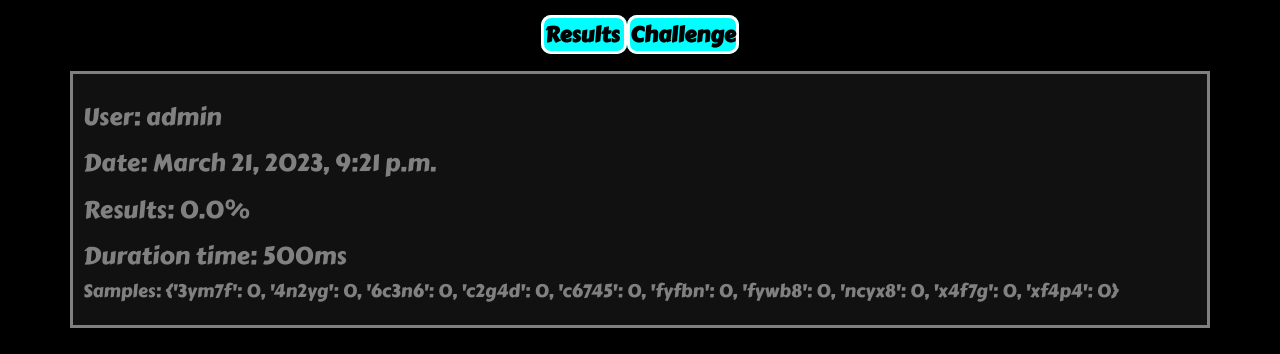
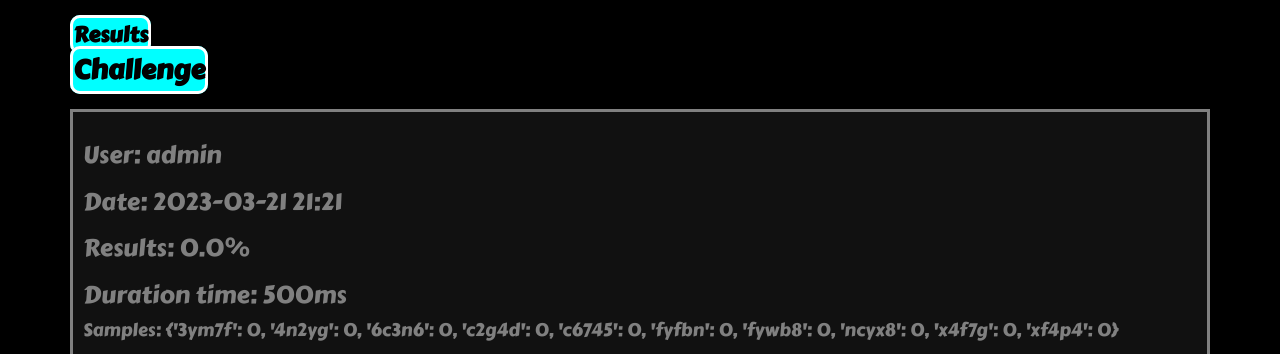
Before and after one commit to pawel9009/Fast-Eyes, a Django app: page /image/list/ in a window 1280 px wide. Shown: the part 52-406 px from the top of the page. Run offline with Django 4.2, Linux system fonts and the light colour scheme; a user stored in the database is signed in; data comes from the database, SQL or seed files in the repository; both versions use the stored data as it was after the commit; some libraries are stand-ins or nearby versions.

Commit message:
some bugs fix

```diff
--- a/project/app/models.py
+++ b/project/app/models.py
@@ -16,12 +16,12 @@ class Image(models.Model):
 
     def __str__(self) -> str:
 
-        return f'{self.name} {self.uuid}'
+        return f'{self.name} {self.correct} {self.incorrect}'
 
 
 class Experiment(models.Model):
     user_id = models.ForeignKey(User, on_delete=models.CASCADE, null=False)
-    date = models.DateField(default=datetime.datetime.now)
+    date = models.DateTimeField(auto_now_add=True)
     pass_rate = models.FloatField(default=0, null=True)
     samples = models.CharField(max_length=256, default=None, null=False)
     duration = models.IntegerField(null=True, default=500)
--- a/project/app/templates/app/challenge_list.html
+++ b/project/app/templates/app/challenge_list.html
@@ -7,7 +7,7 @@
 <div class="card card-inverse" style="margin-top:20px">
   <div class="card-block main-card">
     <h3 class="card-title">User: {{item.user_id}}</h3>
-    <h3 class="card-title">Date: {{item.date}} </h3>
+    <h3 class="card-title">Date: {{item.date|date:"Y-m-d  H:i"}} </h3>
     <h3 class="card-title">Results: {{item.pass_rate}}% </h3>
     <h3 class="card-title">Lowesttime: {{item.duration}}ms</h3>
     <p class="card-text"> Samples:  {{item.samples}}
--- a/project/app/templates/app/exp_list.html
+++ b/project/app/templates/app/exp_list.html
@@ -7,7 +7,7 @@
 <div class="card card-inverse" style="margin-top:20px">
   <div class="card-block main-card" >
     <h3 class="card-title">User: {{item.user_id}}</h3>
-    <h3 class="card-title">Date: {{item.date}} </h3>
+    <h3 class="card-title">Date: {{item.date|date:"Y-m-d  H:i"}} </h3>
     <h3 class="card-title">Results: {{item.pass_rate}}% </h3>
     <h3 class="card-title">  Duration time: {{item.duration}}ms</h3>
     <p class="card-text"> Samples:  {{item.samples}}
--- a/project/app/templates/app/result_list.html
+++ b/project/app/templates/app/result_list.html
@@ -1,11 +1,16 @@
 {% extends "base.html" %}
 
 {% block content %}
-<div class="text-center">
-    <a class="start-button list_results" href="{% url 'app:exp_list' %}"> Results </a>
-
-    <a class="start-button list_results" href="{% url 'app:chall_list' %}"> Challenge </a>
+<div class="container">
+<div class="row">
+  <div class="col">
+    <a class="start-button" href="{% url 'app:exp_list' %}"> Results </a>
   </div>
+  <div class="col">
+    <a class="start-button" style="font-size:1.5em; margin-left:50p%" href="{% url 'app:chall_list' %}"> Challenge </a>
+  </div>
+</div>
+</div>
 {% block results %}
 
 
--- a/project/app/views.py
+++ b/project/app/views.py
@@ -40,7 +40,7 @@ class ExperimentView(TemplateView):
                                         samples=dict_labels,
                                         duration=duration_time)
         exp.save()
-        return redirect('home')
+        return redirect('app:exp_list')
 
 
 class ChallengeView(ExperimentView):
@@ -54,7 +54,6 @@ class ChallengeView(ExperimentView):
 
     def post(self, request, *args, **kwargs):
         if request.POST['labels']!='':
-            print('weszło')
             answers = request.POST['data'][1:].split('-')
             labels = request.POST['labels'][1:].split('-')
             duration_time = int(request.POST['time'])
--- a/project/static/css/master.css
+++ b/project/static/css/master.css
@@ -117,11 +117,6 @@ body {
   text-decoration: none;
 }
 
-.list_results:active{
-  margin: 50px;
-text-decoration: none;
-
-}
 
 #logcontainer{
   width: 40%;
@@ -140,7 +135,7 @@ text-decoration: none;
 }
 
 #desc{
-  font-size: 1.3em;
+  font-size: 1.2em;
   color: white;
 
 }
```
Also changed, not shown: project/app/templates/app/experiment.html (+7 -2 lines), project/app/migrations/0002_alter_experiment_date.py (added), project/db.sqlite3.
